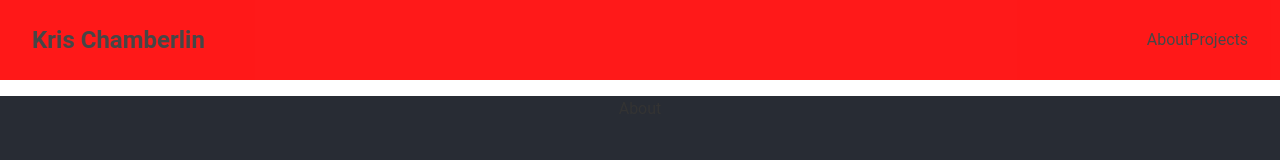
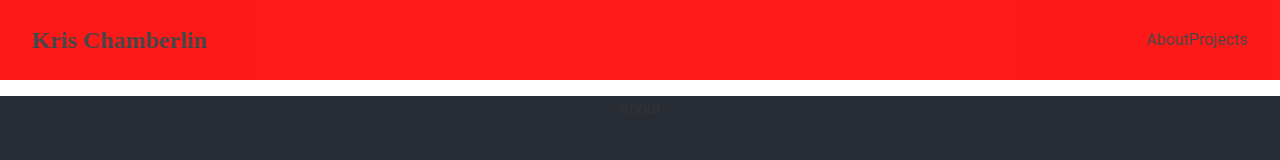
Before and after one commit to kechamberlin/kris-chamberlin-portfolio, a React (Create React App) app: page / in a window 1280 px wide. Shown: the top 160 px of the page. Built offline with nearby package versions, Linux system fonts and the light colour scheme; a web font is replaced by a local one.

Commit message:
Added germania-font class to h1 tag.

```diff
--- a/src/components/Navbar.js
+++ b/src/components/Navbar.js
@@ -3,7 +3,7 @@ import React from 'react';
 function Navbar() {
   return (
     <nav className='navbar'>
-      <h1>Kris Chamberlin</h1>
+      <h1 className='germania-font'>Kris Chamberlin</h1>
       <ul>
         <li>About</li>
         <li>Projects</li>
```
